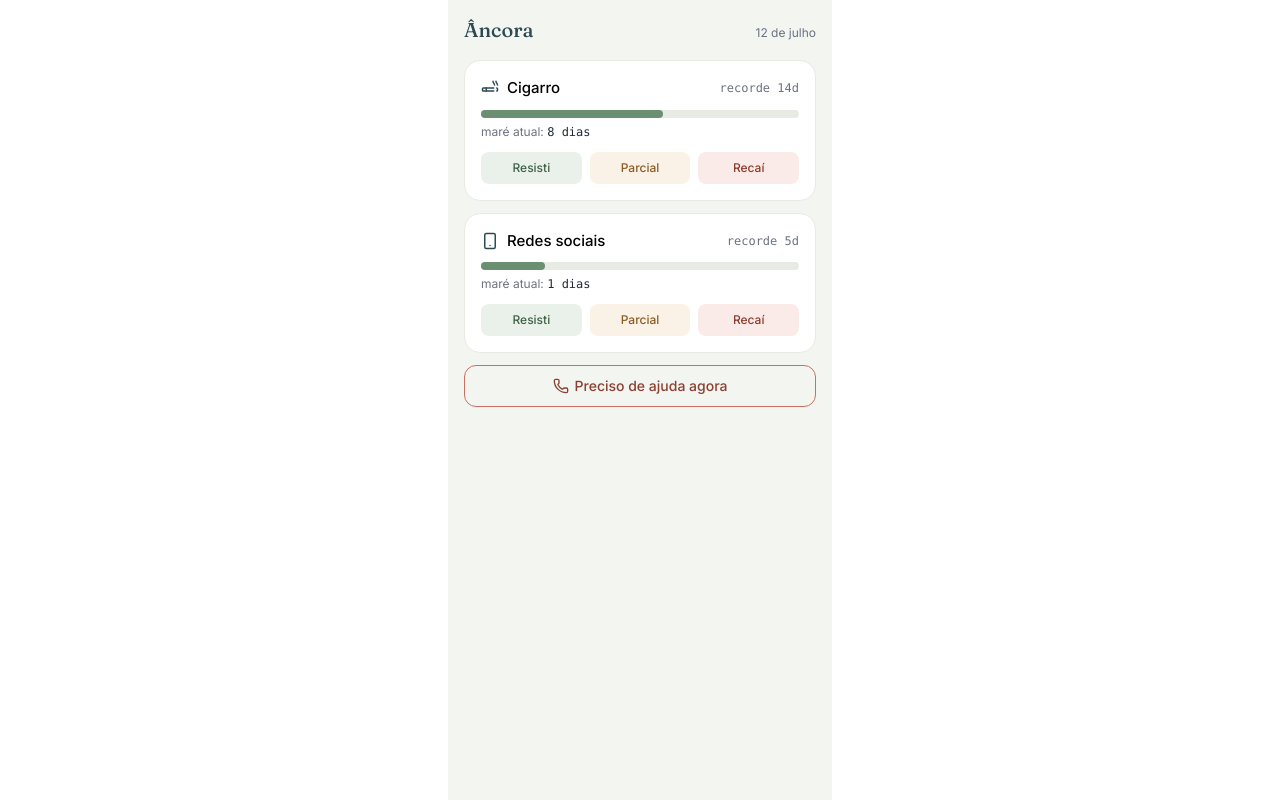
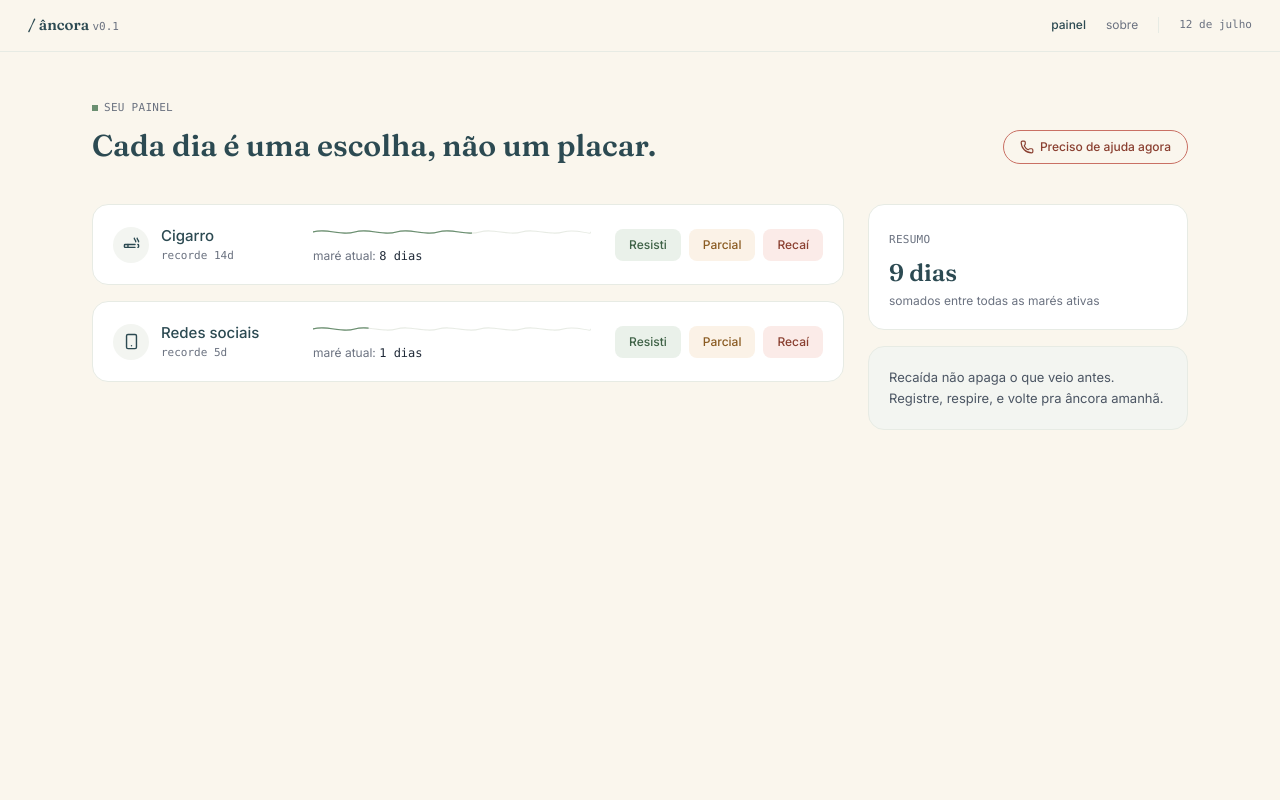
Before and after one commit to vitorzwk/ancora, a React (Vite) app: page /app in a window 1280 px wide. Built offline with nearby package versions, Linux system fonts and the light colour scheme.

Commit message:
páginas: sobre, dashboard att; Landing linked with 'sobre'

```diff
--- a/package.json
+++ b/package.json
@@ -12,7 +12,7 @@
   "dependencies": {
     "lucide-react": "^1.24.0",
     "react": "^19.2.7",
-    "react-dom": "^19.2.7",
+    "react-dom": "^19.2.8",
     "react-router-dom": "^7.18.1"
   },
   "devDependencies": {
--- /dev/null
+++ b/src/components/AnchorIllustration.tsx
@@ -0,0 +1,14 @@
+// components/AnchorIllustration.tsx
+export function AnchorIllustration() {
+  return (
+    <svg width="150" height="220" viewBox="0 0 150 220" fill="none" xmlns="http://www.w3.org/2000/svg">
+      <circle cx="75" cy="24" r="12" stroke="#2C4A52" strokeWidth="2.5" />
+      <line x1="75" y1="36" x2="75" y2="170" stroke="#2C4A52" strokeWidth="2.5" />
+      <line x1="55" y1="70" x2="95" y2="70" stroke="#2C4A52" strokeWidth="2.5" />
+      <path d="M75 170C75 170 40 175 30 145C24 128 32 112 32 112" stroke="#2C4A52" strokeWidth="2.5" strokeLinecap="round" />
+      <path d="M75 170C75 170 110 175 120 145C126 128 118 112 118 112" stroke="#2C4A52" strokeWidth="2.5" strokeLinecap="round" />
+      <path d="M20 195C35 188 45 202 60 195C75 188 85 202 100 195C115 188 125 202 140 195" stroke="#6B8F71" strokeWidth="2" strokeLinecap="round" />
+      <path d="M28 208C43 201 53 215 68 208C83 201 93 215 108 208C123 201 133 215 148 208" stroke="#D9A15D" strokeWidth="1.5" strokeLinecap="round" opacity="0.7" />
+    </svg>
+  );
+}
--- a/src/components/ViceCard.tsx
+++ b/src/components/ViceCard.tsx
@@ -1,3 +1,4 @@
+// components/ViceCard.tsx
 import { Cigarette, Smartphone } from 'lucide-react';
 import type { Vice } from '../types/vice';
 
@@ -5,6 +6,31 @@ const icons: Record<string, React.ElementType> = {
   cigarette: Cigarette,
   smartphone: Smartphone,
 };
+
+const WAVE_PATH =
+  'M0,12 C20,4 40,20 60,12 C80,4 100,20 120,12 C140,4 160,20 180,12 C200,4 220,20 240,12 C260,4 280,20 300,12 C320,4 340,20 360,12 C380,4 400,20 400,12';
+
+function TideBar({ percent }: { percent: number }) {
+  return (
+    <div className="relative h-3 w-full">
+      <svg
+        className="absolute inset-0 w-full h-full text-anchor-100"
+        viewBox="0 0 400 24"
+        preserveAspectRatio="none"
+      >
+        <path d={WAVE_PATH} fill="none" stroke="currentColor" strokeWidth="2" strokeLinecap="round" />
+      </svg>
+      <svg
+        className="absolute inset-0 w-full h-full text-resist-bar transition-[clip-path] duration-500 ease-out"
+        viewBox="0 0 400 24"
+        preserveAspectRatio="none"
+        style={{ clipPath: `inset(0 ${100 - percent}% 0 0)` }}
+      >
+        <path d={WAVE_PATH} fill="none" stroke="currentColor" strokeWidth="2.5" strokeLinecap="round" />
+      </svg>
+    </div>
+  );
+}
 
 interface ViceCardProps {
   vice: Vice;
@@ -15,29 +41,34 @@ export function ViceCard({ vice }: ViceCardProps) {
   const percent = Math.min((vice.currentStreak / vice.bestStreak) * 100, 100);
 
   return (
-    <div className="bg-white rounded-2xl p-4 border border-anchor-100 mb-3">
-      <div className="flex justify-between items-center mb-2.5">
-        <div className="flex items-center gap-2">
-          <Icon size={18} className="text-anchor-600" />
-            <span className="text-[15px] font-medium">{vice.name}</span>
+    <div className="flex items-center gap-6 bg-white rounded-2xl p-5 border border-anchor-100">
+      <div className="flex items-center gap-3 w-44 shrink-0">
+        <div className="w-9 h-9 rounded-full bg-anchor-50 flex items-center justify-center shrink-0">
+          <Icon size={17} className="text-anchor-600" />
         </div>
-            <span className="text-xs text-gray-500 font-mono">recorde {vice.bestStreak}d</span>
+        <div className="min-w-0">
+          <p className="text-[15px] font-medium text-ink truncate">{vice.name}</p>
+          <p className="text-[11px] text-gray-500 font-mono">recorde {vice.bestStreak}d</p>
         </div>
+      </div>
 
-      <div className="relative h-2 bg-anchor-100 rounded-full mb-1.5">
-        <div
-          className="absolute left-0 top-0 bottom-0 bg-resist-bar rounded-full"
-          style={{ width: `${percent}%` }}
-        />
+      <div className="flex-1 min-w-[140px]">
+        <TideBar percent={percent} />
+        <p className="text-xs text-gray-500 mt-2.5">
+          maré atual: <span className="text-gray-800 font-medium font-mono">{vice.currentStreak} dias</span>
+        </p>
       </div>
-      <p className="text-xs text-gray-500 mb-3">
-        maré atual: <span className="text-gray-800 font-medium font-mono">{vice.currentStreak} dias</span>
-      </p>
 
-      <div className="flex gap-2">
-        <button className="flex-1 bg-resist-100 text-resist-600 rounded-lg py-2 text-xs font-medium">Resisti</button>
-        <button className="flex-1 bg-partial-100 text-partial-600 rounded-lg py-2 text-xs font-medium">Parcial</button>
-        <button className="flex-1 bg-relapse-100 text-relapse-600 rounded-lg py-2 text-xs font-medium">Recaí</button>
+      <div className="flex gap-2 shrink-0">
+        <button className="bg-resist-100 text-resist-600 rounded-lg px-3.5 py-2 text-xs font-medium hover:brightness-95 transition">
+          Resisti
+        </button>
+        <button className="bg-partial-100 text-partial-600 rounded-lg px-3.5 py-2 text-xs font-medium hover:brightness-95 transition">
+          Parcial
+        </button>
+        <button className="bg-relapse-100 text-relapse-600 rounded-lg px-3.5 py-2 text-xs font-medium hover:brightness-95 transition">
+          Recaí
+        </button>
       </div>
     </div>
   );
--- a/src/pages/Dashboard.tsx
+++ b/src/pages/Dashboard.tsx
@@ -1,23 +1,64 @@
+// pages/Dashboard.tsx
 import { Phone } from 'lucide-react';
+import { Link } from 'react-router-dom';
 import { mockVices } from '../data/mockVices';
 import { ViceCard } from '../components/ViceCard';
 
 export function Dashboard() {
+  const totalDays = mockVices.reduce((acc, v) => acc + v.currentStreak, 0);
+
   return (
-    <div className="max-w-sm mx-auto bg-anchor-50 min-h-screen p-4">
-      <div className="flex justify-between items-baseline mb-4">
-        <h1 className="font-display text-xl font-medium text-anchor-600">Âncora</h1>
-        <span className="text-xs text-gray-500">12 de julho</span>
-      </div>
+    <div className="min-h-screen bg-paper text-ink font-sans">
+      <header className="flex justify-between items-center px-7 py-3.5 border-b border-anchor-100">
+        <span className="font-display font-semibold text-[15px] text-ink">
+          / âncora <span className="font-mono font-normal text-[11px] text-gray-500">v0.1</span>
+        </span>
+        <nav className="flex gap-5 items-center">
+          <Link to="/app" className="text-xs font-medium text-ink">painel</Link>
+          <Link to="/sobre" className="text-xs text-gray-500 hover:text-ink transition-colors">sobre</Link>
+          <span className="w-px h-4 bg-anchor-100" />
+          <span className="font-mono text-[11px] text-gray-500">12 de julho</span>
+        </nav>
+      </header>
 
-      {mockVices.map((vice) => (
-        <ViceCard key={vice.id} vice={vice} />
-      ))}
+      <section className="max-w-6xl mx-auto px-7 py-12">
+        <div className="flex items-end justify-between gap-6 flex-wrap mb-10">
+          <div>
+            <div className="flex items-center gap-1.5 mb-3">
+              <span className="w-1.5 h-1.5 bg-resist-bar inline-block" />
+              <span className="font-mono text-[11px] tracking-wide text-gray-500">SEU PAINEL</span>
+            </div>
+            <h1 className="font-display font-semibold text-3xl text-ink">
+              Cada dia é uma escolha, não um placar.
+            </h1>
+          </div>
+          <button className="shrink-0 border border-relapse-bar text-relapse-600 rounded-full px-4 py-2 text-xs font-medium flex items-center gap-1.5 hover:bg-relapse-100 transition-colors">
+            <Phone size={14} />
+            Preciso de ajuda agora
+          </button>
+        </div>
 
-      <button className="w-full border border-relapse-bar text-relapse-600 rounded-xl py-2.5 text-sm font-medium flex items-center justify-center gap-1.5">
-        <Phone size={16} />
-        Preciso de ajuda agora
-      </button>
+        <div className="grid grid-cols-1 lg:grid-cols-[1fr_320px] gap-6">
+          <div className="space-y-4">
+            {mockVices.map((vice) => (
+              <ViceCard key={vice.id} vice={vice} />
+            ))}
+          </div>
+
+          <aside className="space-y-4">
+            <div className="bg-white rounded-2xl p-5 border border-anchor-100">
+              <span className="font-mono text-[11px] tracking-wide text-gray-500">RESUMO</span>
+              <p className="font-display text-2xl font-semibold text-ink mt-2">{totalDays} dias</p>
+              <p className="text-xs text-gray-500 mt-1">somados entre todas as marés ativas</p>
+            </div>
+            <div className="bg-anchor-50 rounded-2xl p-5 border border-anchor-100">
+              <p className="text-[13px] text-gray-600 leading-relaxed">
+                Recaída não apaga o que veio antes. Registre, respire, e volte pra âncora amanhã.
+              </p>
+            </div>
+          </aside>
+        </div>
+      </section>
     </div>
   );
 }
--- a/src/pages/Landing.tsx
+++ b/src/pages/Landing.tsx
@@ -7,7 +7,7 @@ export function Landing() {
           / âncora <span className="font-mono font-normal text-[11px] text-gray-500">v0.1</span>
         </span>
         <div className="flex gap-2.5 items-center">
-          <span className="text-xs text-gray-500">sobre</span>
+          <Link to="/sobre" className="text-xs text-gray-500 hover:text-ink transition-colors">sobre</Link>
           <button className="bg-ink text-paper rounded-md px-3.5 py-1.5 text-xs font-medium">
             <Link
                 to="/app"
--- /dev/null
+++ b/src/pages/Sobre.tsx
@@ -0,0 +1,61 @@
+// pages/Sobre.tsx
+import { Link } from 'react-router-dom';
+import { AnchorIllustration } from '../components/AnchorIllustration';
+
+export function Sobre() {
+  return (
+    <div className="min-h-screen bg-paper text-ink font-sans">
+      <header className="flex justify-between items-center px-7 py-3.5 border-b border-anchor-100">
+        <span className="font-display font-semibold text-[15px] text-ink">
+          / âncora <span className="font-mono font-normal text-[11px] text-gray-500">v0.1</span>
+        </span>
+        <nav className="flex gap-5 items-center">
+          <Link to="/app" className="text-xs text-gray-500 hover:text-ink transition-colors">painel</Link>
+          <Link to="/sobre" className="text-xs font-medium text-ink">sobre</Link>
+        </nav>
+      </header>
+
+      <section className="flex flex-col md:flex-row items-center gap-10 px-7 py-14 md:py-20 max-w-5xl mx-auto">
+        <div className="flex-[1.1]">
+          <div className="flex items-center gap-1.5 mb-4.5">
+            <span className="w-1.5 h-1.5 bg-resist-bar inline-block" />
+            <span className="font-mono text-[11px] tracking-wide text-gray-500">
+              POR QUE O ÂNCORA EXISTE
+            </span>
+          </div>
+
+          <h1 className="font-display font-semibold text-4xl md:text-[42px] leading-tight text-ink mb-6">
+            Disciplina é liberdade.<br />Vício é prisão.
+          </h1>
+
+          <div className="space-y-4 text-sm leading-relaxed text-gray-600 max-w-md">
+            <p>
+              O mais difícil não é resistir — é admitir que a gente se afasta do que
+              realmente importa por alguns minutos de satisfação barata. E que o vazio
+              que sobra depois é sempre maior do que qualquer uma dessas "felicidades".
+            </p>
+            <p>
+              O Âncora nasceu daí. Não é só um projeto pra praticar e estudar
+              desenvolvimento — embora seja isso também. É uma forma de lidar com uma
+              ideia que carrego comigo: a verdadeira liberdade está na disciplina, e o
+              vício é uma prisão gigante, construída aos poucos, sem que a gente perceba.
+            </p>
+            <p>
+              Não tenho todas as respostas prontas. Só senti que precisava fazer alguma
+              coisa com essa inquietação — e o Âncora foi a forma que encontrei.
+            </p>
+          </div>
+
+          <p className="text-[13px] text-gray-500 mt-8">
+            Seu,<br />
+            <span className="font-display font-semibold text-ink">— Vitor Paixão</span>
+          </p>
+        </div>
+
+        <div className="flex-[0.9] flex justify-center">
+          <AnchorIllustration />
+        </div>
+      </section>
+    </div>
+  );
+}
```
Also changed, not shown: src/App.tsx (+7 -5 lines), 1 other file (tests, documents, lock files or other folders).
